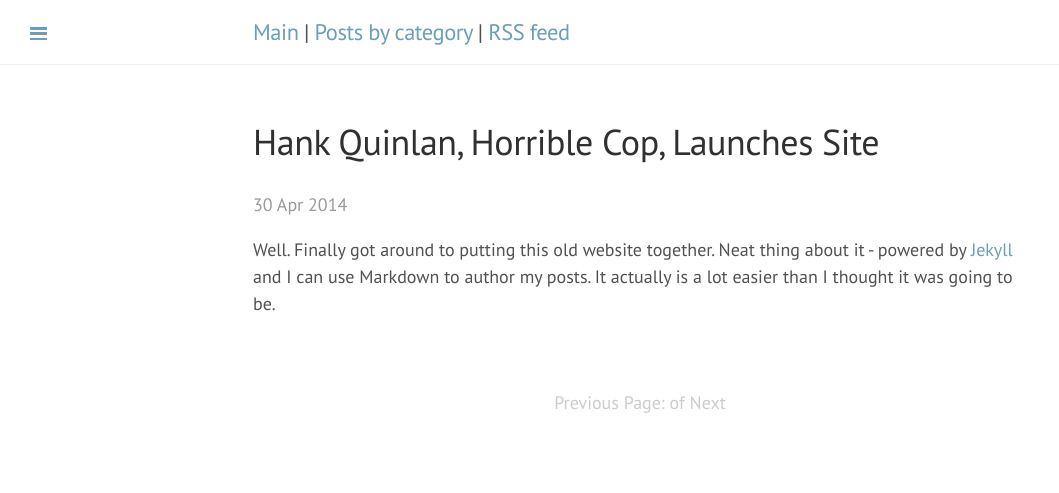
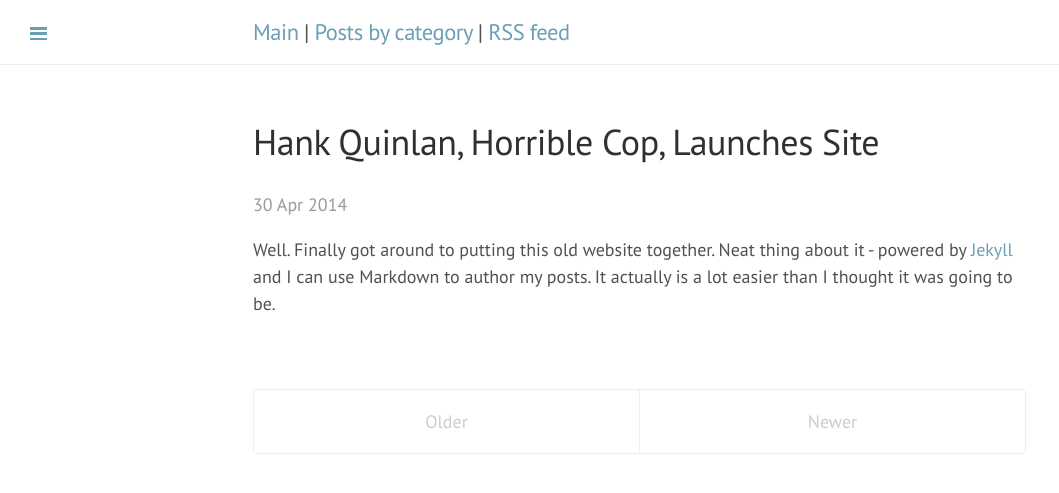
Before and after one commit to datascienceconfidential/datascienceconfidential.github.io, a Jekyll site: the page built from _posts/2014-04-30-hank-quinlan-site-launched.md, in a window 1280 px wide. Shown: the top 493 px of the page, without its empty margins (0-1059 px from the left). Built offline with Jekyll 4.4.1, drawn with Linux system fonts in a browser that asks for light colours.

Commit message:
Still stuck on pagination

```diff
--- a/_layouts/post.html
+++ b/_layouts/post.html
@@ -41,17 +41,19 @@
 </div>
 {% endcomment %}
 
-<!-- Pagination links -->
 <div class="pagination">
+  {% if paginator.next_page %}
+    <a class="pagination-item older" href="{{ site.baseurl }}page{{paginator.next_page}}">Older</a>
+  {% else %}
+    <span class="pagination-item older">Older</span>
+  {% endif %}
   {% if paginator.previous_page %}
-    <a href="{{ paginator.previous_page_path }}" class="previous">Previous</a>
+    {% if paginator.page == 2 %}
+      <a class="pagination-item newer" href="{{ site.baseurl }}">Newer</a>
+    {% else %}
+      <a class="pagination-item newer" href="{{ site.baseurl }}page{{paginator.previous_page}}">Newer</a>
+    {% endif %}
   {% else %}
-    <span class="previous">Previous</span>
-  {% endif %}
-  <span class="page_number ">Page: {{ paginator.page }} of {{ paginator.total_pages }}</span>
-  {% if paginator.next_page %}
-    <a href="{{ paginator.next_page_path }}" class="next">Next</a>
-  {% else %}
-    <span class="next ">Next</span>
+    <span class="pagination-item newer">Newer</span>
   {% endif %}
 </div>
```
